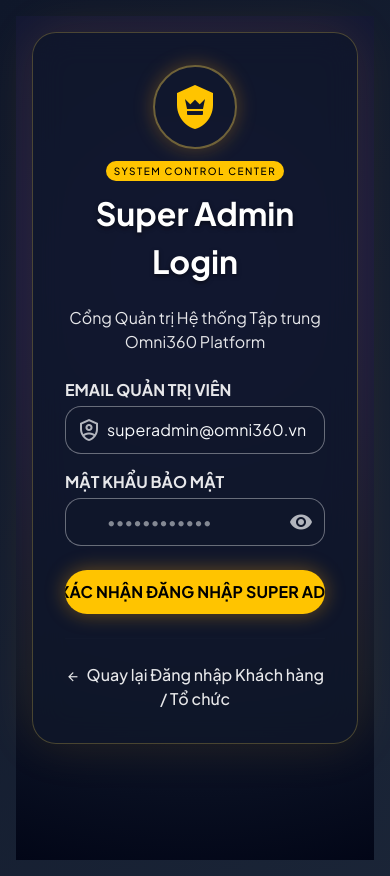
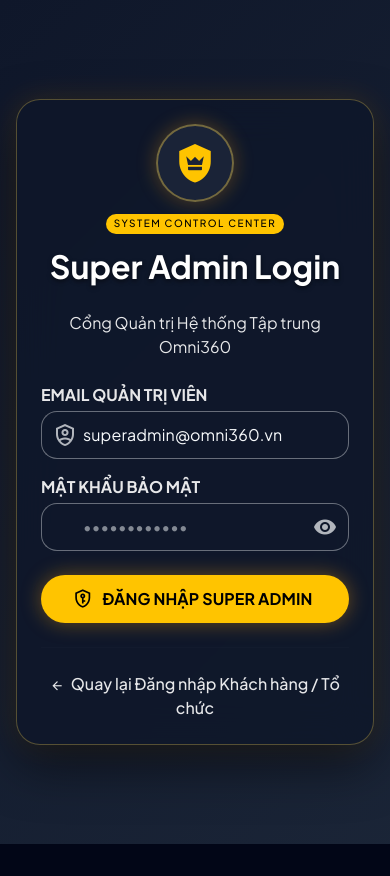
Before and after one commit to dev3003/ZaloCRM, a Vue app in the folder frontend/: page /super-admin/login in a window 390 px wide. After the commit the page ends 844 px from the top, so only its background shows below. Built offline with nearby package versions, Linux system fonts and the light colour scheme; no server answers.

Commit message:
fix: resolve SuperAdminLoginView layout responsive width bug

```diff
--- a/frontend/src/views/SuperAdminLoginView.vue
+++ b/frontend/src/views/SuperAdminLoginView.vue
@@ -1,25 +1,22 @@
 <template>
-  <v-container fluid class="fill-height pa-0 super-admin-login-container">
-    <v-row no-gutters class="fill-height align-center justify-center">
-      <v-col cols="12" sm="8" md="5" lg="4" xl="3" class="pa-4">
-        <!-- Glowing Super Admin Card -->
-        <v-card class="pa-8 super-admin-card rounded-xl shadow-24" variant="outlined">
+  <div class="super-admin-wrapper py-6">
+    <v-card class="pa-6 pa-sm-8 super-admin-card rounded-xl" variant="flat">
       <div class="text-center mb-6">
-            <div class="d-inline-flex align-center justify-center pa-4 rounded-circle bg-surface-dark glow-avatar mb-3">
-              <v-icon size="48" color="amber-accent-3">mdi-shield-crown</v-icon>
+        <div class="d-inline-flex align-center justify-center pa-4 rounded-circle glow-avatar mb-3">
+          <v-icon size="42" color="amber-accent-3">mdi-shield-crown</v-icon>
         </div>
 
-            <div class="d-flex align-center justify-center ga-2 mb-1">
+        <div class="d-flex align-center justify-center mb-2">
           <v-chip color="amber-accent-3" size="x-small" variant="flat" class="font-weight-black tracking-wider">
             SYSTEM CONTROL CENTER
           </v-chip>
         </div>
 
-            <h1 class="text-h4 font-weight-black text-white mt-2">
+        <h1 class="text-h5 font-weight-black text-white mt-1">
           Super Admin Login
         </h1>
         <p class="text-caption text-grey-lighten-1 mt-1">
-              Cổng Quản trị Hệ thống Tập trung Omni360 Platform
+          Cổng Quản trị Hệ thống Tập trung Omni360
         </p>
       </div>
 
@@ -35,7 +32,7 @@
         {{ errorMessage }}
       </v-alert>
 
-          <v-form @submit.prevent="handleSuperAdminLogin" class="mt-4">
+      <v-form @submit.prevent="handleSuperAdminLogin">
         <div class="mb-4">
           <label class="text-caption font-weight-bold text-grey-lighten-2 mb-1 d-block">EMAIL QUẢN TRỊ VIÊN</label>
           <v-text-field
@@ -45,7 +42,6 @@
             variant="outlined"
             density="comfortable"
             color="amber-accent-3"
-                bg-color="rgba(15, 23, 42, 0.6)"
             class="super-input"
             hide-details="auto"
             required
@@ -64,7 +60,6 @@
             variant="outlined"
             density="comfortable"
             color="amber-accent-3"
-                bg-color="rgba(15, 23, 42, 0.6)"
             class="super-input"
             hide-details="auto"
             required
@@ -76,11 +71,11 @@
           block
           size="large"
           color="amber-accent-3"
-              class="font-weight-black text-black text-button rounded-lg py-3 glow-btn"
+          class="font-weight-black text-black rounded-lg glow-btn"
           :loading="loading"
         >
           <v-icon start size="20">mdi-shield-key-outline</v-icon>
-              XÁC NHẬN ĐĂNG NHẬP SUPER ADMIN
+          ĐĂNG NHẬP SUPER ADMIN
         </v-btn>
       </v-form>
 
@@ -93,9 +88,7 @@
         </router-link>
       </div>
     </v-card>
-      </v-col>
-    </v-row>
-  </v-container>
+  </div>
 </template>
 
 <script setup lang="ts">
@@ -150,19 +143,19 @@
 </script>
 
 <style scoped>
-.super-admin-login-container {
-  min-height: 100vh;
-  background: radial-gradient(circle at 50% 30%, #1E1B4B 0%, #0F172A 70%, #020617 100%);
+.super-admin-wrapper {
+  width: 100%;
 }
 
 .super-admin-card {
-  background: rgba(15, 23, 42, 0.8) !important;
-  backdrop-filter: blur(16px);
-  border: 1px solid rgba(252, 211, 77, 0.25) !important;
-  box-shadow: 0 0 50px rgba(245, 158, 11, 0.12) !important;
+  background: rgba(15, 23, 42, 0.85) !important;
+  backdrop-filter: blur(20px);
+  border: 1px solid rgba(252, 211, 77, 0.3) !important;
+  box-shadow: 0 20px 50px rgba(0, 0, 0, 0.5), 0 0 30px rgba(245, 158, 11, 0.15) !important;
 }
 
 .glow-avatar {
+  background: rgba(30, 41, 59, 0.8);
   border: 2px solid rgba(252, 211, 77, 0.4);
   box-shadow: 0 0 20px rgba(245, 158, 11, 0.3);
 }
@@ -170,6 +163,7 @@
 .glow-btn {
   box-shadow: 0 0 20px rgba(245, 158, 11, 0.4) !important;
   transition: all 0.3s ease;
+  height: 48px;
 }
 
 .glow-btn:hover {
@@ -178,7 +172,7 @@
 }
 
 .border-white-10 {
-  border-color: rgba(255, 255, 255, 0.08) !important;
+  border-color: rgba(255, 255, 255, 0.1) !important;
 }
 
 .hover-amber:hover {
```
Lines whose indentation alone changed are shown as unchanged.
